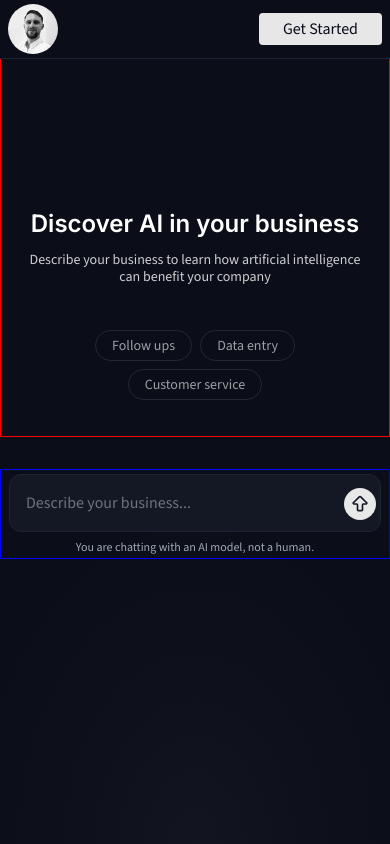
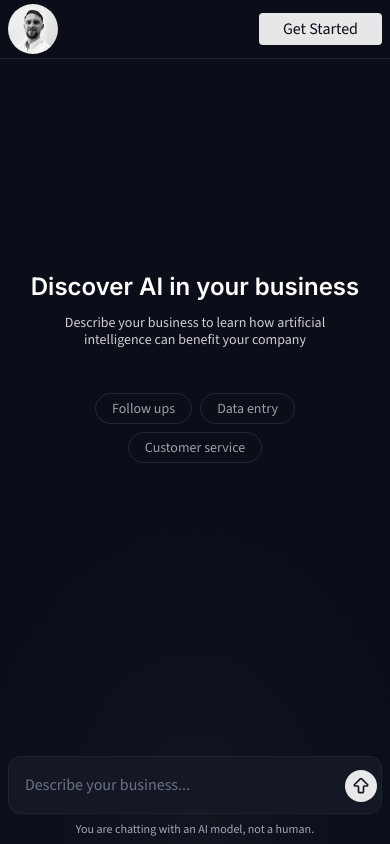
Before and after one commit to jake-harrisliston-dev/personal-ai-chatbot, a React app in the folder frontend/: page / in a window 390 px wide. Built offline with nearby package versions, Linux system fonts and the light colour scheme; no server answers; the HTML template or start-up script is replaced by a standard one.

Commit message:
feat: finalised mobile responsiveness

```diff
--- a/frontend/src/App.css
+++ b/frontend/src/App.css
@@ -105,7 +105,6 @@
   align-items: center;
   text-align: center;
   padding-bottom: var(--spacing-md);
-  border: 1px solid blue;
 }
 
 .prompt-subtext {
@@ -126,7 +125,7 @@
 @media (max-width: 768px) {
 
   .prompt-wrap {
-    padding: var(--spacing-xs) var(--spacing-sm);
+    padding: 0 var(--spacing-sm);
   }
 
   .chat-page {
@@ -135,5 +134,7 @@
 
   .prompt-subtext {
     max-width: 70%;
+    font-size: var(--font-size-xs);
+    margin-bottom: var(--spacing-sm);
   }
 }
--- a/frontend/src/components/ChatInterface/ChatInterface.jsx
+++ b/frontend/src/components/ChatInterface/ChatInterface.jsx
@@ -96,8 +96,9 @@ export default function ChatInterface({ first_message, email, aiOpenModal }) {
               content: appendFirstMessage[aiMessageIndex].content +
                 "\n\n---\n\n" +
                 "\n\n*Please note: I'm an AI assistant providing general information only. " +
-                "This is not professional advice. Please verify all information independently. " +
-                "If you require more specific advice, I can assist you in booking a meeting with Jake.*"
+                "Do not share passwords, financial details, or confidential business information. " +
+                "This is not professional advice - please verify all information independently. " +
+                "For detailed consultations, I can help you book a meeting with Jake.*"
             }
             return appendFirstMessage
           })
--- a/frontend/src/components/ChatInterface/chat-interface.css
+++ b/frontend/src/components/ChatInterface/chat-interface.css
@@ -5,7 +5,7 @@
     flex: 1 1 auto;
     height: 100vh;
     display: flex;
-    padding-top: 50px;
+    padding-top: var(--spacing-xl);
     flex-direction: column;
     align-items: center;
     justify-content: center;
@@ -21,7 +21,6 @@
     align-items: center;
     justify-content: top;
     padding: var(--spacing-md);
-    border: 1px solid yellow;
   }
 
   .chat-section {
@@ -119,5 +118,16 @@
 
     .chat-interface-wrap {
       height: 100dvh;
+      padding-top: var(--spacing-lg);
+      padding-bottom: 0;
     }
+
+    .chat-section-wrap {
+      max-width: 500px
+    }
+
+    .ai-message {
+      max-width: 95%;
+    }
+
   }
--- a/frontend/src/components/LandingTitle/landing-title.css
+++ b/frontend/src/components/LandingTitle/landing-title.css
@@ -13,7 +13,6 @@
   .landing-title-hero-wrap {
     padding-top: 25vh;
     gap: var(--spacing-xxl);
-    border: 1px solid red;
 }
 
 /* Header Section */
@@ -87,8 +86,8 @@
   }
 
   .landing-title-hero-wrap {
-    /* flex: 0 0 auto;
-    padding-top: 0; */
+    flex: 1 1 auto;
+    padding-top: 50px;
     width: 100%;
     gap: var(--spacing-sm);
     display: flex;
@@ -103,5 +102,6 @@
 
   .subtitle {
     font-size: var(--font-size-sm);
+    max-width: 80%
   }
 }
```
Also changed, not shown: 1 other file (tests, documents, lock files or other folders).
